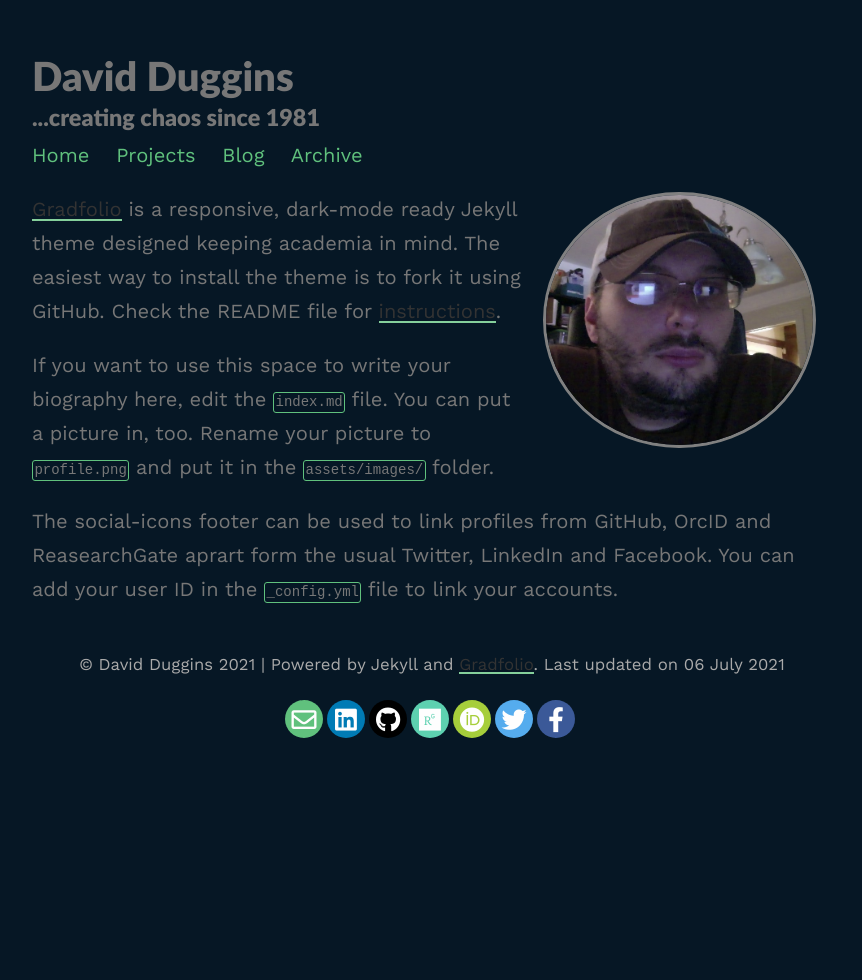
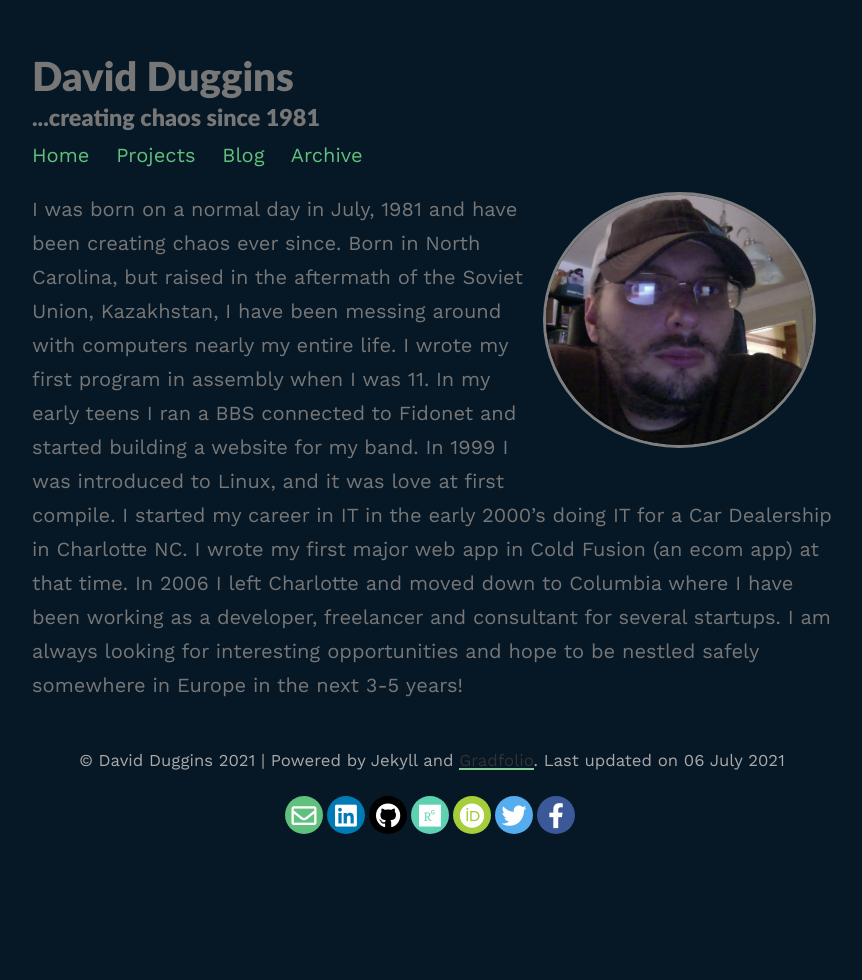
Before and after one commit to weatheredwatcher/weatheredwatcher.github.io, a Jekyll site: the page built from index.md, in a window 1280 px wide. Shown: the whole page, without its empty margins (208-1070 px from the left). Built offline with Jekyll 4.4.1, drawn with Linux system fonts in a browser that asks for light colours; nearby versions of some CDN libraries.

Commit message:
changed about content

```diff
--- a/index.md
+++ b/index.md
@@ -6,9 +6,4 @@ profile:
   image: profile.png
 published: true
 ---
-
-[Gradfolio](https://github.com/jitinnair1/gradfolio){:target="_blank"} is a responsive, dark-mode ready Jekyll theme designed keeping academia in mind. The easiest way to install the theme is to fork it using GitHub. Check the README file for [instructions](https://github.com/jitinnair1/gradfolio#installation){:target="_blank"}.
-
-If you want to use this space to write your biography here, edit the `index.md` file. You can put a picture in, too. Rename your picture to `profile.png` and put it in the `assets/images/` folder.
-
-The social-icons footer can be used to link profiles from GitHub, OrcID and ReasearchGate aprart form the usual Twitter, LinkedIn and Facebook. You can add your user ID in the `_config.yml` file to link your accounts.
+I was born on a normal day in July, 1981 and have been creating chaos ever since. Born in North Carolina, but raised in the aftermath of the Soviet Union, Kazakhstan, I have been messing around with computers nearly my entire life. I wrote my first program in assembly when I was 11. In my early teens I ran a BBS connected to Fidonet and started building a website for my band. In 1999 I was introduced to Linux, and it was love at first compile. I started my career in IT in the early 2000's doing IT for a Car Dealership in Charlotte NC. I wrote my first major web app in Cold Fusion (an ecom app) at that time. In 2006 I left Charlotte and moved down to Columbia where I have been working as a developer, freelancer and consultant for several startups. I am always looking for interesting opportunities and hope to be nestled safely somewhere in Europe in the next 3-5 years!
```
